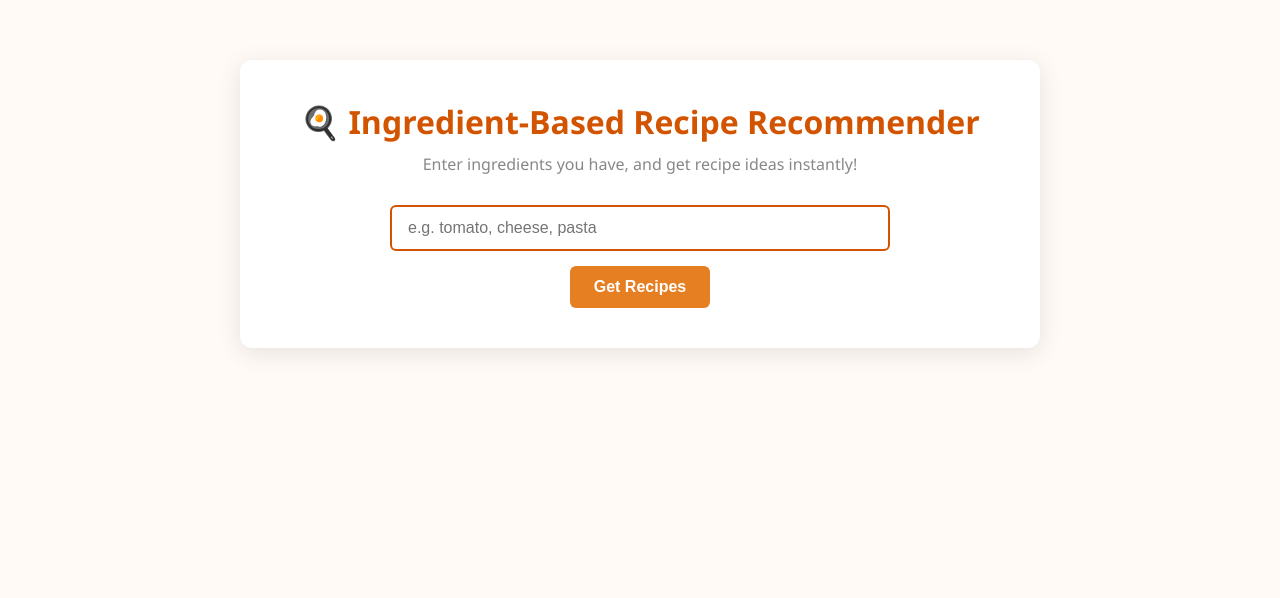
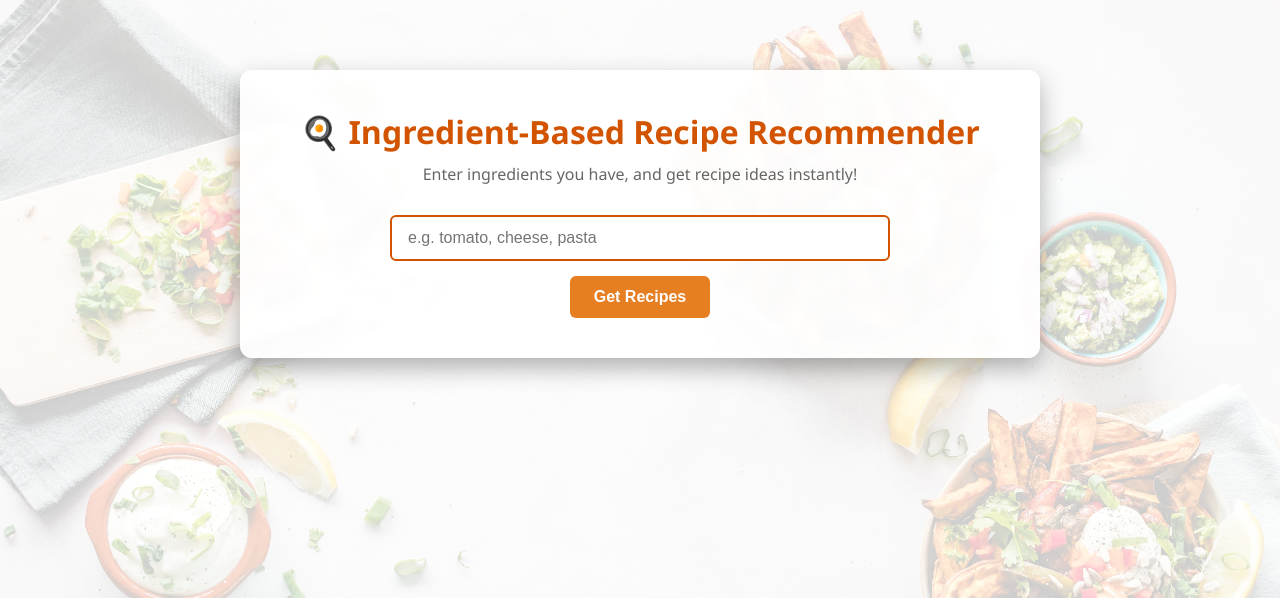
Before and after one commit to DeveshSali/Recipe-Recommendation-System-using-Tfid, a Flask app: page / in a window 1280 px wide. Shown: the top 598 px of the page. Run offline with Flask 3, Linux system fonts and the light colour scheme; parts of the project's set-up code (start-up, migrations or seed data) failed here and were passed over.

Commit message:
Update style.css

```diff
--- a/static/style.css
+++ b/static/style.css
@@ -1,27 +1,31 @@
-
+/* Reset & Defaults */
 * {
     margin: 0;
     padding: 0;
     box-sizing: border-box;
 }
 
-/* Body Styling */
+/* Body with food background image */
 body {
     font-family: 'Segoe UI', sans-serif;
+    background: linear-gradient(rgba(255,255,255,0.8), rgba(255,255,255,0.8)),
+                url("/static/images/food_bg.jpg") no-repeat center center fixed;
+    background-size: cover;
     background-color: #fffaf5;
     color: #333;
-    caret-color: transparent;
+    caret-color: transparent; /* Hide blinking caret when not in input */
 }
 
-/* Main Container */
+/* Main container with semi-transparent white background */
 .container {
-    width: 90%;
+    width: 100%;
     max-width: 800px;
-    margin: 60px auto;
-    background: #ffffff;
+    margin: 70px auto;
+    background: rgba(255, 255, 255, 0.9);
+    backdrop-filter: blur(3px);
     padding: 40px 30px;
     border-radius: 12px;
-    box-shadow: 0 5px 25px rgba(0, 0, 0, 0.1);
+    box-shadow: 0 10px 25px rgba(0, 0, 0, 0.3);
 }
 
 /* Header */
@@ -34,11 +38,11 @@ h1 {
 .subtitle {
     text-align: center;
     font-size: 1rem;
-    color: #888;
+    color: #666;
     margin-bottom: 30px;
 }
 
-/* Form Styling */
+/* Form */
 .form-box {
     display: flex;
     flex-direction: column;
```
